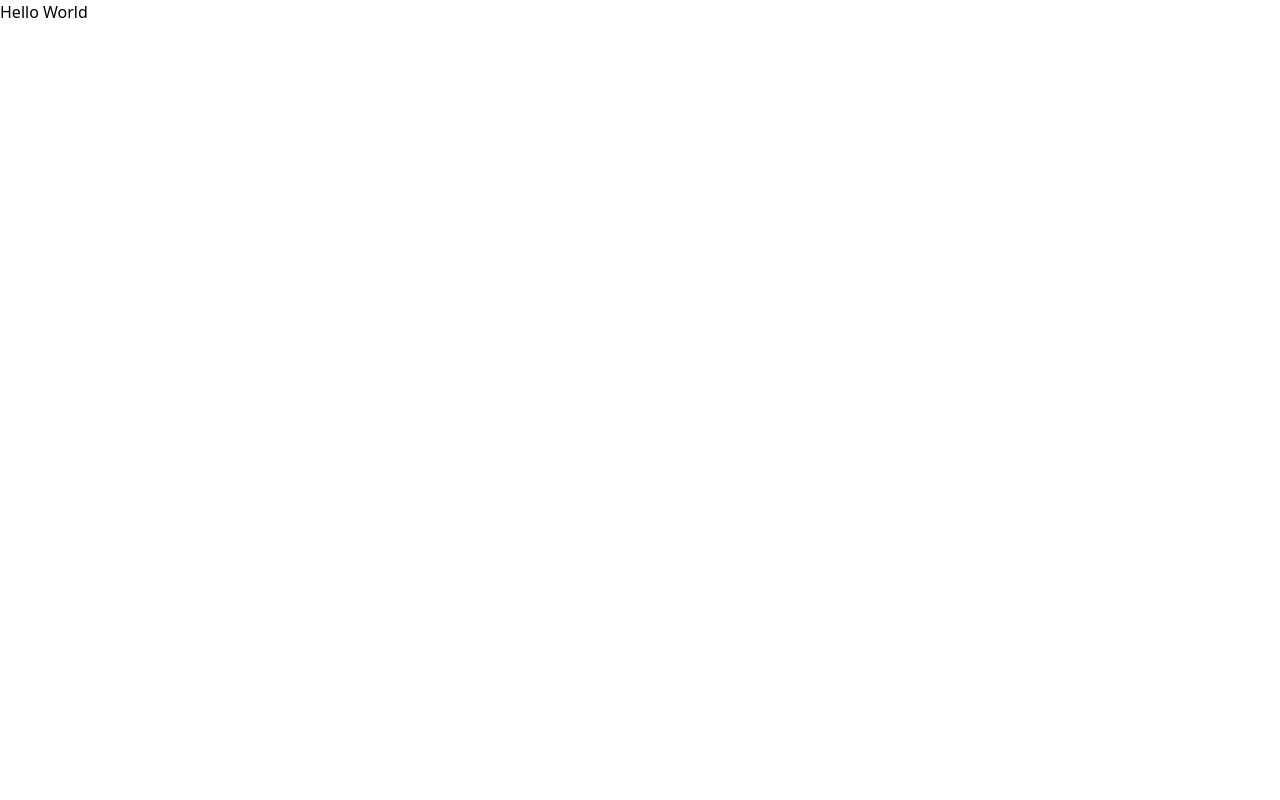
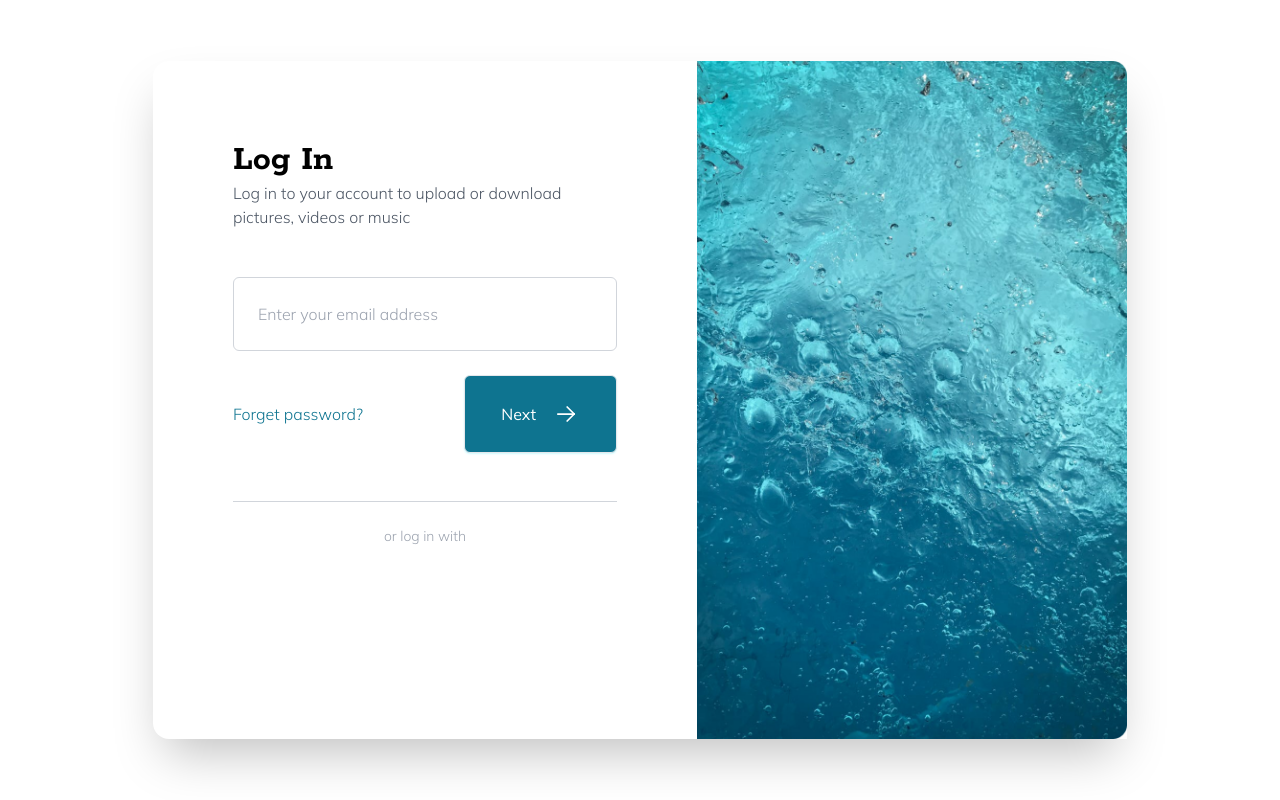
Before and after one commit to JaiminR28/Tailwind-mini-projects, a plain HTML site: page Login-Modal-starter/index.html in a window 1280 px wide. Drawn offline with nearby package versions, Linux system fonts and the light colour scheme.

Commit message:
Finishing Login-modal

```diff
--- a/Login-Modal-starter/index.html
+++ b/Login-Modal-starter/index.html
@@ -9,10 +9,91 @@
 			rel="stylesheet"
 		/>
 		<script src="https://cdn.tailwindcss.com"></script>
+		<script>
+			tailwind.config = {
+				theme: {
+					fontFamily: {
+						sans: ["Mulish", "sans-serif"],
+						mono: ["Rokkitt", "monospace"],
+					},
+				},
+			};
+		</script>
 
 		<title>Login Modal</title>
 	</head>
 	<body>
-		<h1>Hello World</h1>
+		<!-- Global container -->
+		<div class="flex items-center justify-center min-h-screen">
+			<!-- Card Container -->
+			<div
+				class="relative flex flex-col m-6 space-y-10 bg-white shadow-2xl rounded-2xl md:flex-row md:space-y-0 md:m-0"
+			>
+				<!-- Left Side -->
+				<div class="p-6 md:p-20">
+					<!-- Top Content -->
+					<h2 class="font-mono md:md-5 text-4xl font-bold">Log In</h2>
+					<p
+						class="max-w-sm mb-12 font-sans font-light text-gray-600"
+					>
+						Log in to your account to upload or download pictures,
+						videos or music
+					</p>
+					<input
+						type="text"
+						class="w-full p-6 border border-gray-300 rounded-md placeholder:font-light"
+						placeholder="Enter your email address"
+					/>
+					<!-- Middle Content -->
+					<div
+						class="flex flex-col items-center justify-between mt-6 space-y-6 md:flex-row md:space-y-0"
+					>
+						<div class="font-thin text-cyan-700">
+							Forget password?
+						</div>
+						<button
+							class="w-full md:w-auto flex justify-center items-center p-6 text-white space-x-4 font-sans text-w rounded-md px-9 bg-cyan-700 shadow-cyan-100 hover:bg-opacity-90 shadow-sm hover:shadow-lg border transition hover:translate-y-0.5 duration-150"
+						>
+							<span>Next</span>
+							<svg
+								xmlns="http://www.w3.org/2000/svg"
+								class="w-7"
+								viewBox="0 0 24 24"
+								stroke-width="1.5"
+								stroke="#ffffff"
+								fill="none"
+								stroke-linecap="round"
+								stroke-linejoin="round"
+							>
+								<path
+									stroke="none"
+									d="M0 0h24v24H0z"
+									fill="none"
+								/>
+								<line x1="5" y1="12" x2="19" y2="12" />
+								<line x1="13" y1="18" x2="19" y2="12" />
+								<line x1="13" y1="6" x2="19" y2="12" />
+							</svg>
+						</button>
+					</div>
+					<!-- border -->
+					<div class="mt-12 border-b border-b-gray-300">
+						<!-- bottom Content -->
+					</div>
+					<div
+						class="p py-6 text-sm font-thin text-center text-gray-400"
+					>
+						or log in with
+					</div>
+					<!-- Bottom Buttons Container -->
+				</div>
+				<!-- Right Side -->
+				<img
+					src="images/image.jpg"
+					alt=""
+					class="w-[430px] hidden md:block"
+				/>
+			</div>
+		</div>
 	</body>
 </html>
```
